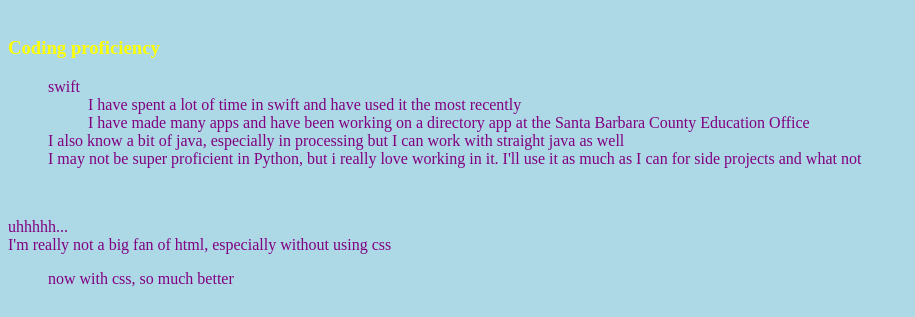
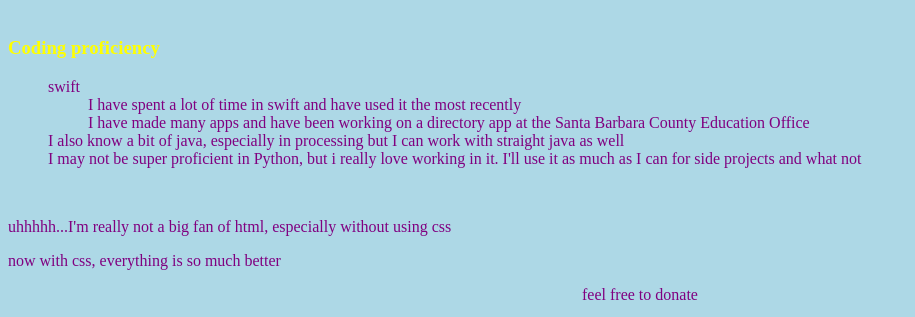
Before and after one commit to AaronPeyton/webDev0, a plain HTML site: page index.html in a window 1280 px wide. Shown: the part 1004-1321 px from the top of the page, without its empty margins (0-915 px from the left). Drawn offline with Linux system fonts and the light colour scheme.

Commit message:
made better and beautiful

```diff
--- a/index.html
+++ b/index.html
@@ -1,11 +1,14 @@
 <!DOCTYPE html>
 <html>
+
 <head>
 	<title>Aaron Peyton is AWESOME</title>
-		<link rel ="stylesheet" type="text/css" href="this.css">
+	<link rel="stylesheet" type="text/css" href="this.css">
 </head>
+
 <body>
-   	<center><h1>Aaron Peyton's personal website</h1></center>
+	<center>
+		<h1>Aaron Peyton's personal website</h1></center>
 	<br>
 	<h2>Random facts about me:</h2>
 	<ul>
@@ -43,7 +46,7 @@
 		<li>swift</li>
 		<li>
 			<ul>
-    				<li>I have spent a lot of time in swift and have  used it the most recently</li>
+				<li>I have spent a lot of time in swift and have used it the most recently</li>
 				<li>I have made many apps and have been working on a directory app at the Santa Barbara County Education Office</li>
 			</ul>
 		</li>
@@ -51,9 +54,8 @@
 		<li>I may not be super proficient in Python, but i really love working in it. I'll use it as much as I can for side projects and what not</li>
 	</ul>
 	<br>
-   		<p> uhhhhh...<br> I'm really not a big fan of html, especially without using css</p>
-			<ul style="list-style-type:none"><p>now with css, so much better</p></ul>
-   		<br>
+	<p> uhhhhh...I'm really not a big fan of html, especially without using css</p>
+	<p> now with css, everything is so much better</p>
 	<center>
 		<p>feel free to donate</p>
 		<form action="https://www.paypal.com/cgi-bin/webscr" method="post">
@@ -68,12 +70,12 @@
 			<input type="hidden" name="currency_code" value="USD">
 
 			<!-- Display the payment button. -->
- 	  			<input type="image" name="submit"
-    			src="https://www.paypalobjects.com/webstatic/en_US/i/btn/png/btn_donate_92x26.png" alt="Donate">
-					<img alt="" width="1" height="1" src="https://www.paypalobjects.com/en_US/i/scr/pixel.gif" >
+			<input type="image" name="submit" src="https://www.paypalobjects.com/webstatic/en_US/i/btn/png/btn_donate_92x26.png" alt="Donate">
+			<img alt="" width="1" height="1" src="https://www.paypalobjects.com/en_US/i/scr/pixel.gif">
 		</form>
 	</center>
 	<br><br>
 	<h6>don't actually donate cause i didn't fill out where where the money goes</h6>
 </body>
+
 </html>
```
Lines whose indentation alone changed are shown as unchanged.
